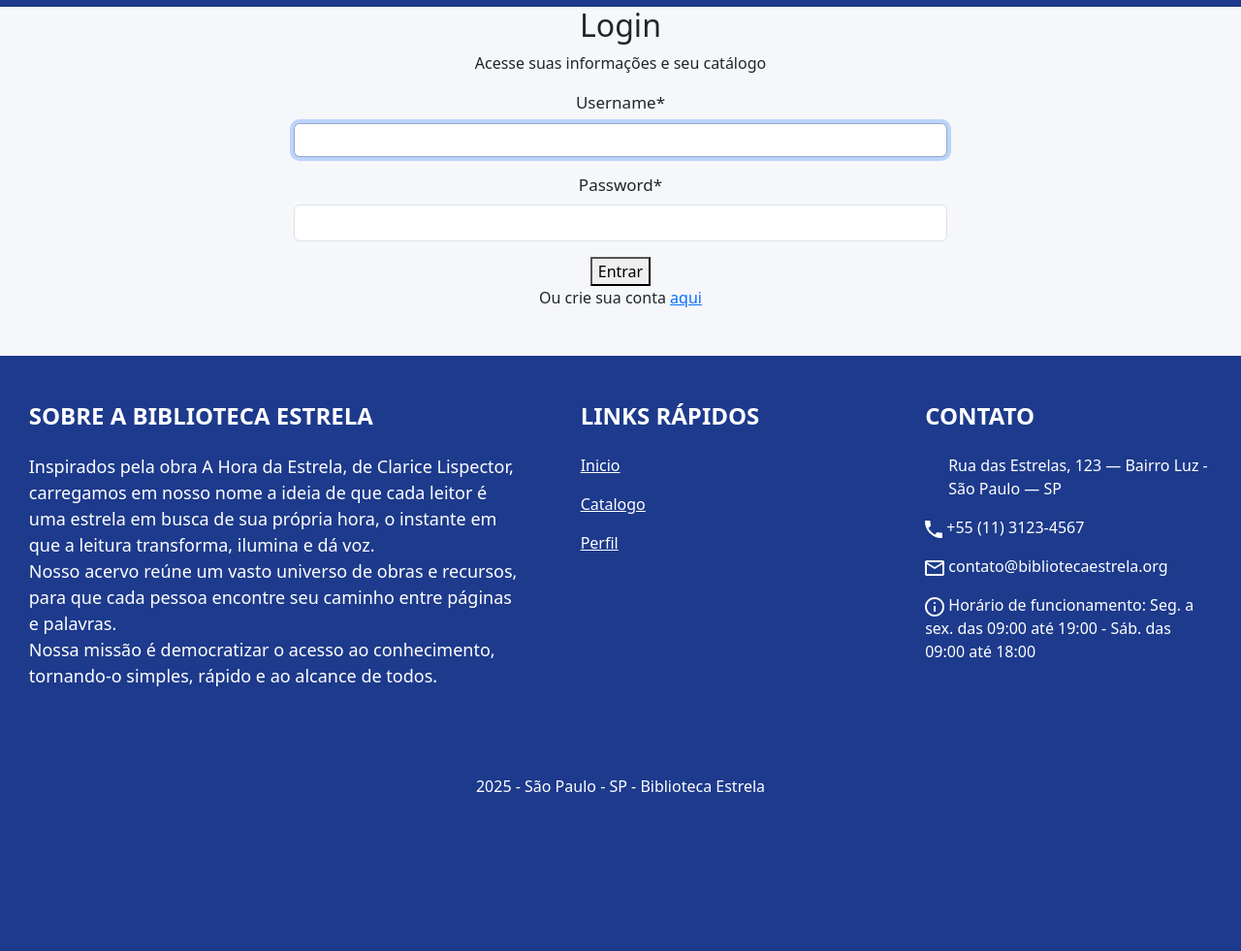
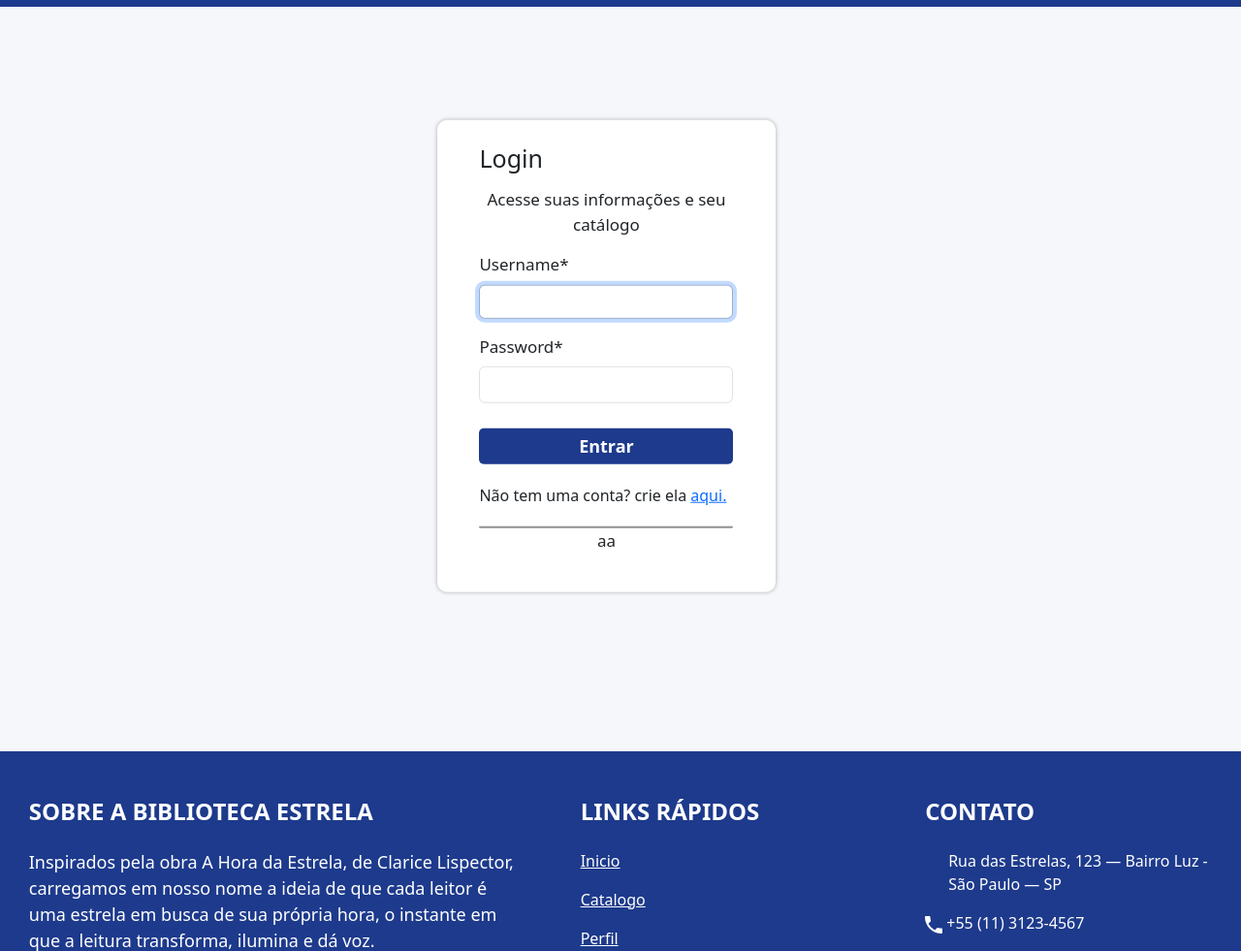
Before and after one commit to SENAI-Morvan-Figueiredo/Os-3-mosqueteiros---Biblioteca, a Django app: page /user/login/ in a window 1280 px wide. Shown: the part 309-1290 px from the top of the page at 97% size. Before the commit the page ends 1126 px from the top, so only its background shows below. Run offline with Django 5.2, Linux system fonts and the light colour scheme; some libraries are stand-ins or nearby versions.

Commit message:
estilização da tela login 80%.

```diff
--- /dev/null
+++ b/BibliotecaEstrela/BibliotecaEstrela/static/css/login-cadastro.css
@@ -0,0 +1,83 @@
+.container-principal-login-cadastro{
+    position: relative;
+    height: 90vh;
+}
+/* Estilização do container */
+.container-login-cadastro{
+    background-color: white;
+
+    width: 100%;
+    max-width: 40%;
+
+    border-radius: 10px;
+
+    box-shadow: 0 0 4px #00000050;
+
+    padding: 0 5%;
+
+    position: absolute;
+    top: 50%;
+    transform: translateY(-50%);
+}
+
+/* Deixa o input ocupar 100% do container */
+.container-login-cadastro form{
+    width: 100%;
+}
+
+/* Deixa os labels dos inputs no começo */
+#div_id_username, #div_id_password{
+    display: flex;
+    flex-direction: column;
+    align-items: start;
+}
+
+/* Tamanhos das informações */
+.container-login-cadastro h2{
+    font-size: 25px;
+    margin-bottom: 15px;
+}
+
+/* .container-login-cadastro p:first-child{
+    font-size: 14px;
+
+    color: #00000090;
+    margin-bottom: 5px;
+} */
+
+.container-login-cadastro p{
+    font-size: 17px;
+}
+
+/* Estilização botão */
+.container-login-cadastro form button{
+    width: 100%;
+    padding: 5px 0;
+
+    border-radius: 5px;
+    border: none;
+
+    font-size: 18px;
+    font-weight: 600;
+
+    background-color: #1D3A8C;
+    color: #ffffff;
+
+    margin-top: 10px;
+}
+
+.redirecionamento-cadastro{
+    margin-top: 20px;
+}
+
+.linha-login{
+    border: 1px solid #00000075;
+    border-radius: 1px;
+    width: 100%;
+
+    margin-top: 20px;
+}
+
+.login-google{
+    width: 100%;
+}
--- a/BibliotecaEstrela/BibliotecaEstrela/templates/base.html
+++ b/BibliotecaEstrela/BibliotecaEstrela/templates/base.html
@@ -13,6 +13,7 @@
     <link rel="stylesheet" href="{% static 'css/style.css' %}">
     <link rel="stylesheet" href="{% static 'css/cards-perfil.css' %}">
     <link rel="stylesheet" href="{% static 'css/estilizacao-sub-header.css' %}">
+    <link rel="stylesheet" href="{% static 'css/login-cadastro.css' %}">
 
 </head>
 <body>
--- a/BibliotecaEstrela/User/templates/User/login.html
+++ b/BibliotecaEstrela/User/templates/User/login.html
@@ -1,8 +1,14 @@
 {% extends 'base.html' %}
 {% load crispy_forms_tags %}
 {% block content %}
-<div class="col-md-8 offset-2">
+<!-- Centralizar a tela -->
+<div class="col-10 d-flex justify-content-center py-5 container-principal-login-cadastro">
+
+    <!-- Garantir que os itens estejam sempre no começo do container e criar os paddings -->
+    <div class="col-md-8 offset-2 container-login-cadastro d-flex flex-column align-items-start py-4">
+        <!-- <p>Passo 1 de 2</p> -->
         <h2>Login</h2>
+
         <p>Acesse suas informações e seu catálogo</p>
 
         <form method="POST">
@@ -11,9 +17,13 @@
             <button>Entrar</button>
         </form>
 
-    <div>
-        Ou crie sua conta <a href="{% url 'user_register' %}">aqui</a>
+        <div class="redirecionamento-cadastro">
+            Não tem uma conta? crie ela <a href="{% url 'user_register' %}">aqui.</a>
+        </div>
+
+        <div class="linha-login"></div>
+
+        <div class="login-google d-flex justify-content-center"><p>a</p><p>a</p></div>
     </div>
 </div>
-
 {% endblock content %}
```
Also changed, not shown: BibliotecaEstrela/BibliotecaEstrela/templates/partials/header.html (indentation only). Lines whose indentation alone changed are shown as unchanged.
